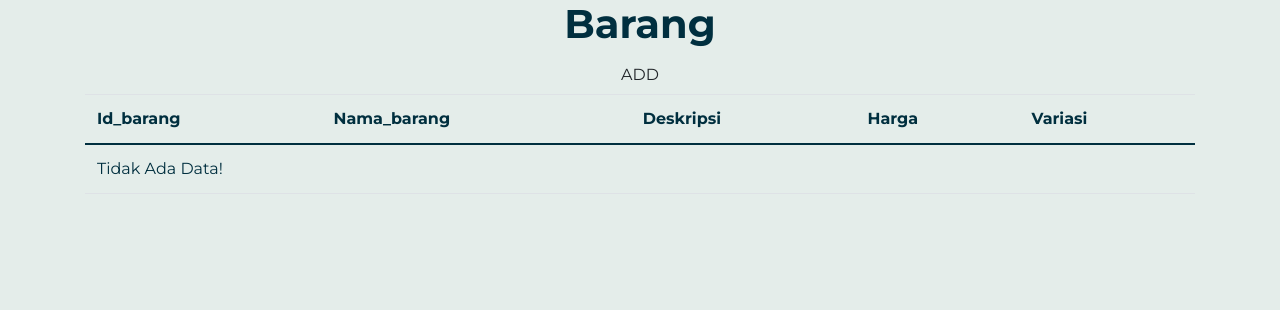
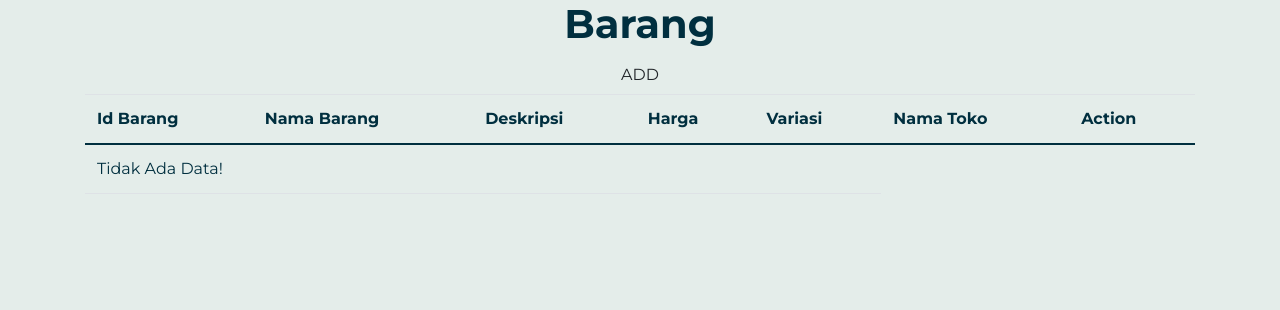
Before and after one commit to khonsa-mutmainnah/TumuGaleriBisnis, a PHP site: page /index.php?p=baranglist in a window 1280 px wide. Shown: the part 76-386 px from the top of the page. Run offline with PHP 8.4, Linux system fonts and the light colour scheme; tables that the repository leaves empty or names only in its code hold one stand-in row (values such as "Sample post").

Commit message:
benerin dikit

```diff
--- a/class/class.Barang.php
+++ b/class/class.Barang.php
@@ -1,4 +1,5 @@
 <?php
+include 'class.Toko.php';
 	class Barang extends Connection
 	{
 
@@ -7,7 +8,7 @@
 		private $deskripsi = "";
 		private $harga = "";
 		private $variasi = "";
-		// private $id_toko = "";
+		private $id_toko;
 		private $hasil = false;
 		private $message = "";
 
@@ -22,13 +23,9 @@
 			}
 		}
 
-		// function __construct() {
-		// 	parent::__construct();
-		// }
-
 		public function AddBarang(){
-			$sql = "INSERT INTO barang (id_barang, nama_barang, deskripsi, harga, variasi)
-			VALUES ('$this->id_barang', '$this->nama_barang', '$this->deskripsi', '$this->harga', '$this->variasi')";
+			$sql = "INSERT INTO barang (id_barang, nama_barang, deskripsi, harga, variasi, id_toko)
+			VALUES ('$this->id_barang', '$this->nama_barang', '$this->deskripsi', '$this->harga', '$this->variasi','$this->id_toko')";
 			$this->hasil = mysqli_query($this->connection, $sql);
 
 			if($this->hasil)
@@ -39,7 +36,7 @@
 
 		public function UpdateBarang(){
 			$sql = "UPDATE barang
-			SET nama_barang = '$this->nama_barang', deskripsi = '$this->deskripsi', harga = '$this->harga', variasi = '$this->variasi'
+			SET nama_barang = '$this->nama_barang', deskripsi = '$this->deskripsi', harga = '$this->harga', variasi = '$this->variasi', id_toko = '$this->id_toko'
 			WHERE id_barang = '$this->id_barang'";
 
 			if($this->hasil)
@@ -62,9 +59,12 @@
 		}
 
 		public function SelectAllBarang(){
-			$sql = "SELECT * FROM barang";
+			$sql = "SELECT b.*, t.nama_toko
+			FROM barang b INNER JOIN toko t
+			ON b.id_toko=t.id_toko
+			ORDER BY b.id_barang";
 			$result = mysqli_query($this->connection, $sql);
-			$arrResult = array();
+			$arrResult = Array();
 			$cnt = 0;
 
 			if (mysqli_num_rows($result)>0) {
@@ -75,7 +75,7 @@
 					$objBarang->deskripsi= $data['deskripsi'];
 					$objBarang->harga = $data['harga'];
 					$objBarang->variasi = $data['variasi'];
-					// $objBarang->id_toko = $data['id_toko'];
+					$objBarang->id_toko = $data['id_toko'];
 					$cnt++;
 				}
 			}
@@ -94,6 +94,7 @@
 				$this->deskripsi = $data['deskripsi'];
 				$this->harga = $data['harga'];
 				$this->variasi = $data['variasi'];
+				$this->id_toko = $data['id_toko'];
 			}
 		}
 	}
--- a/class/class.Toko.php
+++ b/class/class.Toko.php
@@ -1,28 +1,18 @@
 <?php
+include 'class.User.php';
 
 class Toko extends Connection{
-    private $id_toko;
-    private $nama_toko;
-    private $logo;
+    private $id_toko='';
+    private $nama_toko='';
+    private $logo='';
     private $id_lokasi;
-    private $tagline;
-    private $no_telp;
-    private $status;
-    private $instagram;
+    private $tagline='';
+    private $no_telp='';
+    private $status='';
+    private $instagram='';
+    private $username;
     private $hasil=false;
     private $message='';
-
-    //Contructor Toko
-    // public function __construct(){
-    //     $this->id_toko = $id_toko;
-    //     $this->nama_toko = $nama_toko;
-    //     $this->logo = $logo;
-    //     $this->id_lokasi = $id_lokasi;
-    //     $this->tagline = $tagline;
-    //     $this->no_telp = $no_telp;
-    //     $this->status = $status;
-    //     $this->instagram = $instagram;
-    // }
 
     //Get Automatic
     public function __get($atribut){
@@ -71,7 +61,9 @@ class Toko extends Connection{
     }
 
     public function SelectAllToko(){
-        $sql="SELECT * FROM toko";
+        $sql="SELECT t.*, u.username
+        FROM toko t INNER JOIN user u
+        ON t.username=u.username";
         $result = mysqli_query($this->connection, $sql);
         $arrResult= Array();
         $cnt=0;
@@ -87,6 +79,7 @@ class Toko extends Connection{
                 $objToko->no_telp = $no_telp['no_telp'];
                 $objToko->status = $status['status'];
                 $objToko->instagram = $instagram['instagram'];
+                $objToko->username = $username['username'];
                 $arrResult[$cnt]=$objToko;
                 $cnt++;
             }
--- a/pages/baranglist.php
+++ b/pages/baranglist.php
@@ -6,11 +6,13 @@
     <table class="table">
         <thead>
             <tr>
-			<th>id_barang</th>
-			<th>nama_barang</th>
+			<th>id barang</th>
+			<th>nama barang</th>
 			<th>deskripsi</th>
 			<th>harga</th>
 			<th>variasi</th>
+            <th>nama toko</th>
+            <th>action</th>
             </tr>
         </thead>
 
@@ -24,12 +26,13 @@
             $no = 1;
             foreach ($arrayResult as $dataBarang) {
                 echo '<tr>';
-				echo "<td>" . $no . "</td>";
+				// echo "<td>" . $no . "</td>";
 				echo "<td>" . $data->id_barang . "</td>";
 				echo "<td>" . $data->nama_barang . "</td>";
 				echo "<td>" . $data->deskripsi . "</td>";
 				echo "<td>" . $data->harga . "</td>";
 				echo "<td>" . $data->variasi . "</td>";
+                echo "<td>" . $data->id_toko . "</td>";
                 echo '<td>
                 <a class="btn"
                 href="index.php?p=barang&id_barang=' . $dataBarang->id_barang . '"> Edit </a> |
--- a/pages/tokolist.php
+++ b/pages/tokolist.php
@@ -41,9 +41,9 @@
                     echo '<td>'.$dataToko->status.'</td>';
                     echo '<td>'.$dataToko->instagram.'</td>';
                     echo '<td> <a class="btn btn-warning"
-                    href="index.php?p=toko&ssn='.$dataEmployee->ssn.'"> Edit </a> |
+                    href="index.php?p=toko&id_toko='.$dataToko->id_toko.'"> Edit </a> |
                     <a class="btn btn-danger"
-                    href="index.php?p=delete-toko&ssn='.$dataEmployee->ssn.'"
+                    href="index.php?p=delete-toko&id_toko='.$dataToko->id_toko.'"
                     onclick="return confirm(\'Apakah anda yakin ingin menghapus?\')"> Delete </a> </td>';
                     echo '</tr>';
                     $no++;
```
